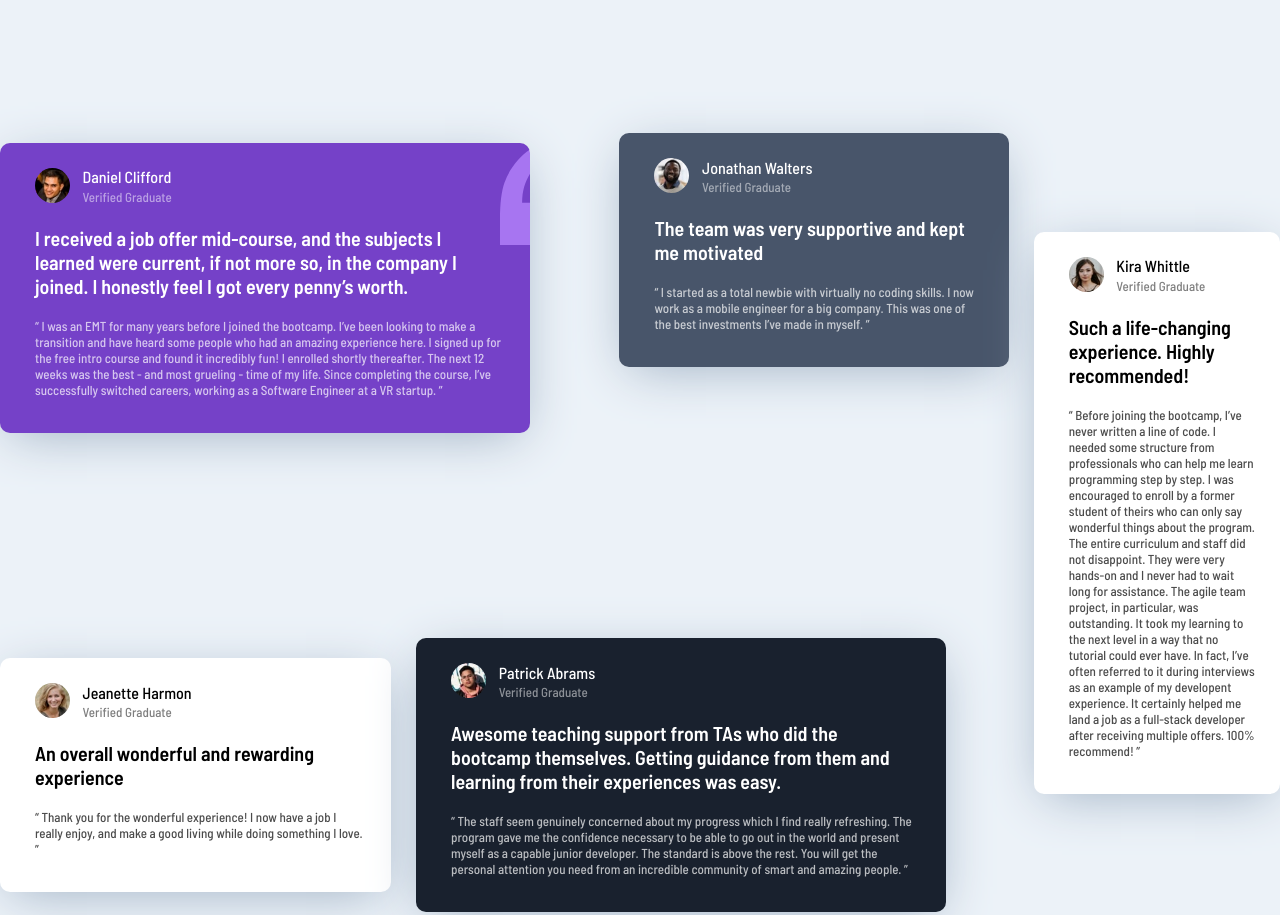
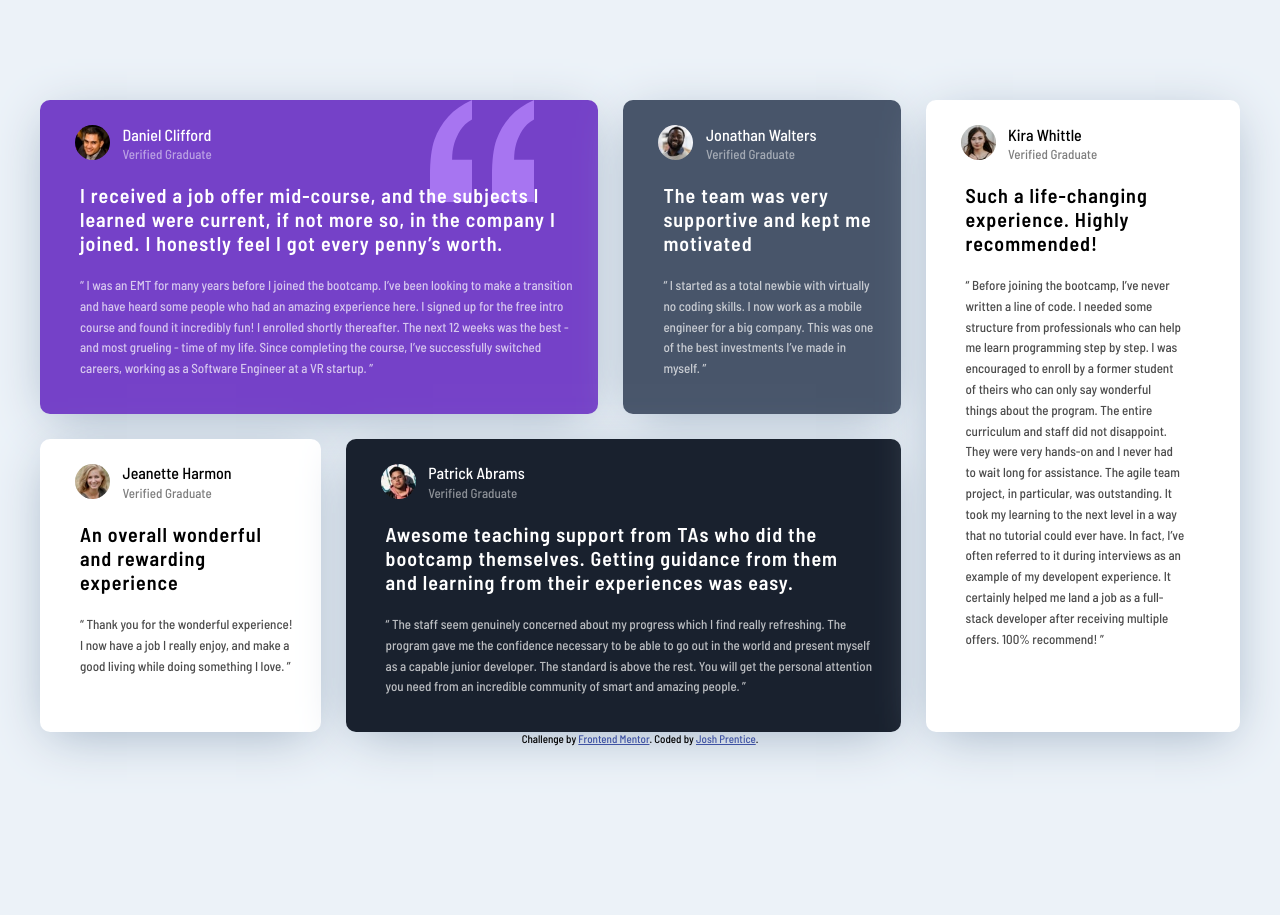
Before and after one commit to jfprentice/Testimonials-Grid-Section, a plain HTML site: page index.html in a window 1280 px wide. Shown: the top 915 px of the page. After the commit the page ends 800 px from the top, so only its background shows below. Drawn offline with Linux system fonts and the light colour scheme.

Commit message:
fix desktop layout

```diff
--- a/styles.css
+++ b/styles.css
@@ -8,6 +8,7 @@ body{
 }
 
 .grid-container{
+  margin: 75px auto auto;
   display: flex;
   flex-direction: column;
   justify-content: center;
@@ -23,7 +24,7 @@ body{
 }
 
 .grid-box > p{
-  margin-left: 35px;
+  margin-left: 40px;
 }
 
 .one, .two, .four{
@@ -31,7 +32,6 @@ body{
 }
 
 .one{
-  margin-top: 75px;
   background-color: hsl(263, 55%, 52%);
   background-image: url("images/bg-pattern-quotation.svg");
   background-position: 200px 0;
@@ -84,6 +84,7 @@ body{
   margin-right: 28px;
   font-size: 1.25rem;
   font-weight: 600;
+  letter-spacing: 1px;
 }
 
 .testimonial{
@@ -95,7 +96,8 @@ body{
 .attribution {
   position: relative;
   bottom: 0;
-  font-size: 11px; text-align: center;
+  font-size: 11px;
+  text-align: center;
 }
 
 .attribution a {
@@ -104,7 +106,6 @@ body{
 
 @media only screen and (min-width: 768px){
   .grid-container{
-    margin: auto;
     max-width: 700px;
     display: grid;
     grid-template-columns: auto auto auto auto;
@@ -130,43 +131,49 @@ body{
     grid-column: 1/5;
   }
 
-
   .five{
     grid-area: 2 / 3 / span 2/ 5
+  }
+
+  .testimonial{
+    line-height: 1.6;
+    margin-bottom: 35px;
+  }
+
+  .five > .testimonial{
+    margin-right: 55px;
   }
 }
 
 
 /* --------------FIX THIS!!---------------- */
-@media only screen and (min-width: 1024px){
+@media only screen and (min-width: 1100px){
   .grid-container{
-    max-width: none;
-    grid-template-columns: auto auto auto auto;
-    grid-template-rows: 500px 500px;
-    align-items: center;
+    margin-top: 100px;
+    max-width: 1200px;
+    grid-template-areas: 'one one one two five'
+                          'three four four four five';
   }
 
   .one{
-    width: 530px;
-    grid-column: 1 / 3;
+    background-position: 390px 0;
+    grid-area: one;
   }
 
   .two{
-    grid-column: 3 / 4;
+    grid-area: two;
   }
 
   .three{
-    grid-column: 1/ 2;
+    grid-area: three;
   }
 
   .four{
-    width: 530px;
-    grid-column: 2 / 4;
+    grid-area: four;
   }
 
   .five{
-
-    grid-area: 1 / 4 / span 2 / 5;
+    grid-area: five;
   }
 
 }
```
